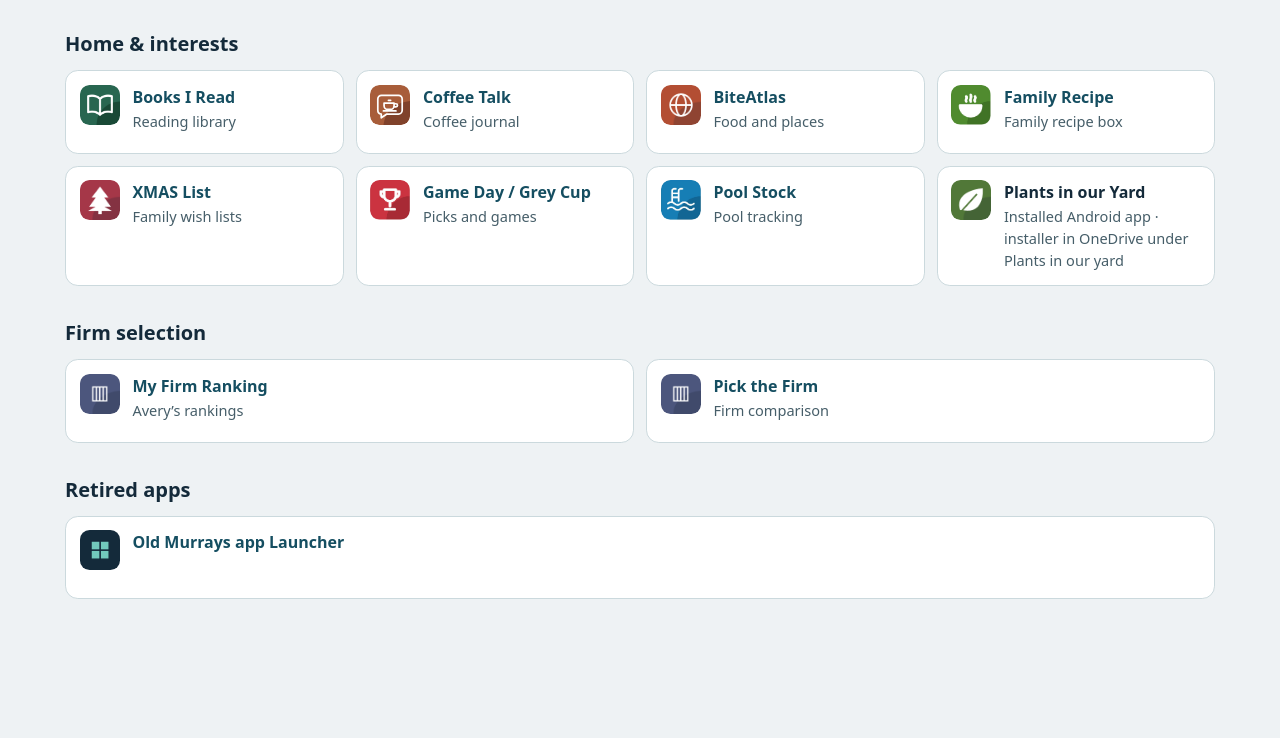
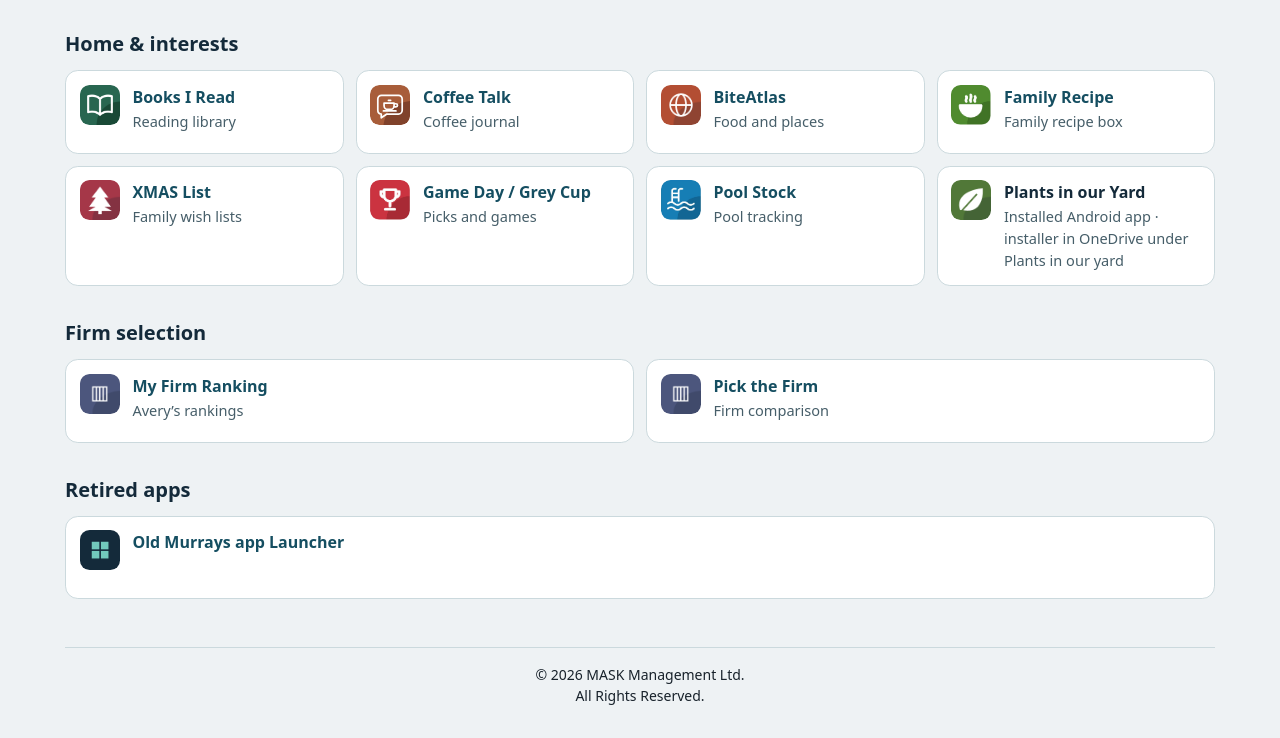
Before and after one commit to chalmersfamily/murrays-app-launcher, a plain HTML site: page index.html in a window 1280 px wide. Shown: the part 773-1511 px from the top of the page. Before the commit the page ends 1420 px from the top, so only its background shows below. Drawn offline with Linux system fonts and the light colour scheme.

Commit message:
Add approved MASK Management text footer

```diff
--- a/index.html
+++ b/index.html
@@ -63,5 +63,8 @@
       </ul>
     </section>
   </main>
+  <footer class="brand-footer inner">
+    <p>© 2026 MASK Management Ltd.<br>All Rights Reserved.</p>
+  </footer>
 </body>
 </html>
--- a/styles.css
+++ b/styles.css
@@ -21,3 +21,5 @@ h2 { margin: 0 0 .7rem; font-size: 1.25rem; }
 
 
 .tile-icon { display: block; flex: 0 0 auto; object-fit: contain; border-radius: .6rem; }
+.brand-footer { padding-block: 1rem 2rem; border-top: 1px solid #cbd9dd; color: #18222B; text-align: center; font-size: .875rem; }
+.brand-footer p { margin: 0; }
--- a/sw.js
+++ b/sw.js
@@ -1,4 +1,4 @@
-const name = 'murrays-launcher-v4';
+const name = 'murrays-launcher-v5';
 const assets = ['./', './styles.css', './launcher.js', './manifest.webmanifest', './icon-192.png', './icon-512.png',
   "./icons/biteatlas.png",
   "./icons/boat-inventory-demo.png",
```
